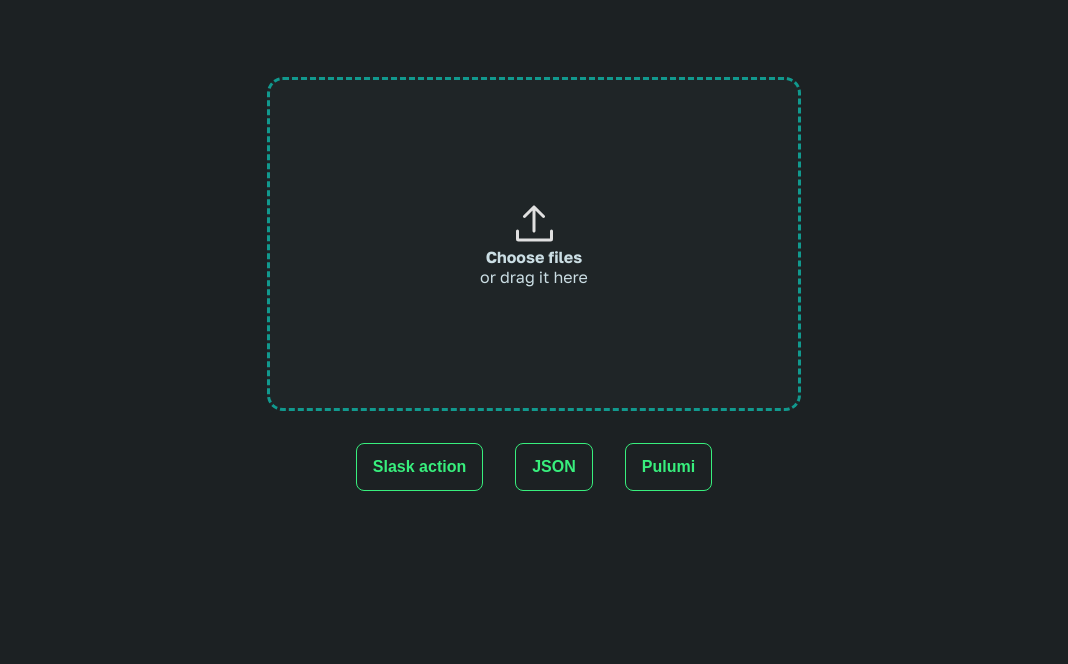
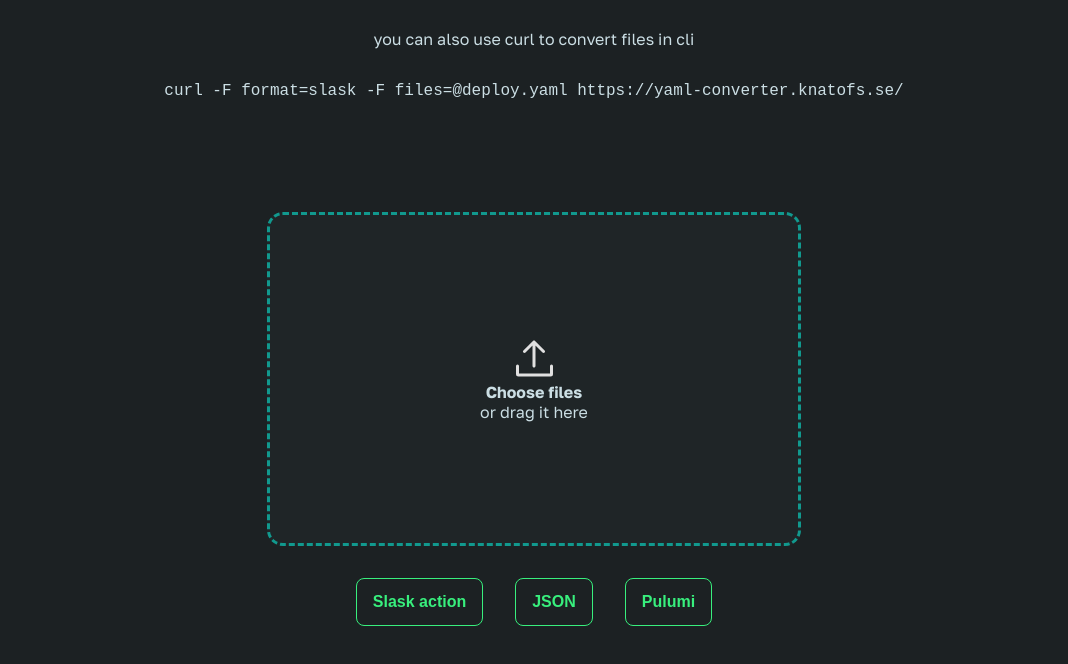
Before and after one commit to matst80/yaml-converter, a website: page index.html in a window 1280 px wide. Shown: the part 244-908 px from the top of the page, without its empty margins (106-1174 px from the left). Before the commit the page ends 823 px from the top, so only its background shows below. Drawn offline with Linux system fonts and the light colour scheme.

Commit message:
Update index.html

```diff
--- a/index.html
+++ b/index.html
@@ -133,6 +133,8 @@
       href="https://github.com/marketplace/actions/scripted-kubernetes-deployment">Scripted kubernetes deployment
       action</a>
   </p>
+  <p>you can also use curl to convert files in cli <code><pre>curl -F format=slask -F files=@deploy.yaml https://yaml-converter.knatofs.se/
+</pre></code></p>
   <form method="post" action="convert" enctype="multipart/form-data" novalidate>
     <div class="box">
       <label for="file">
```
